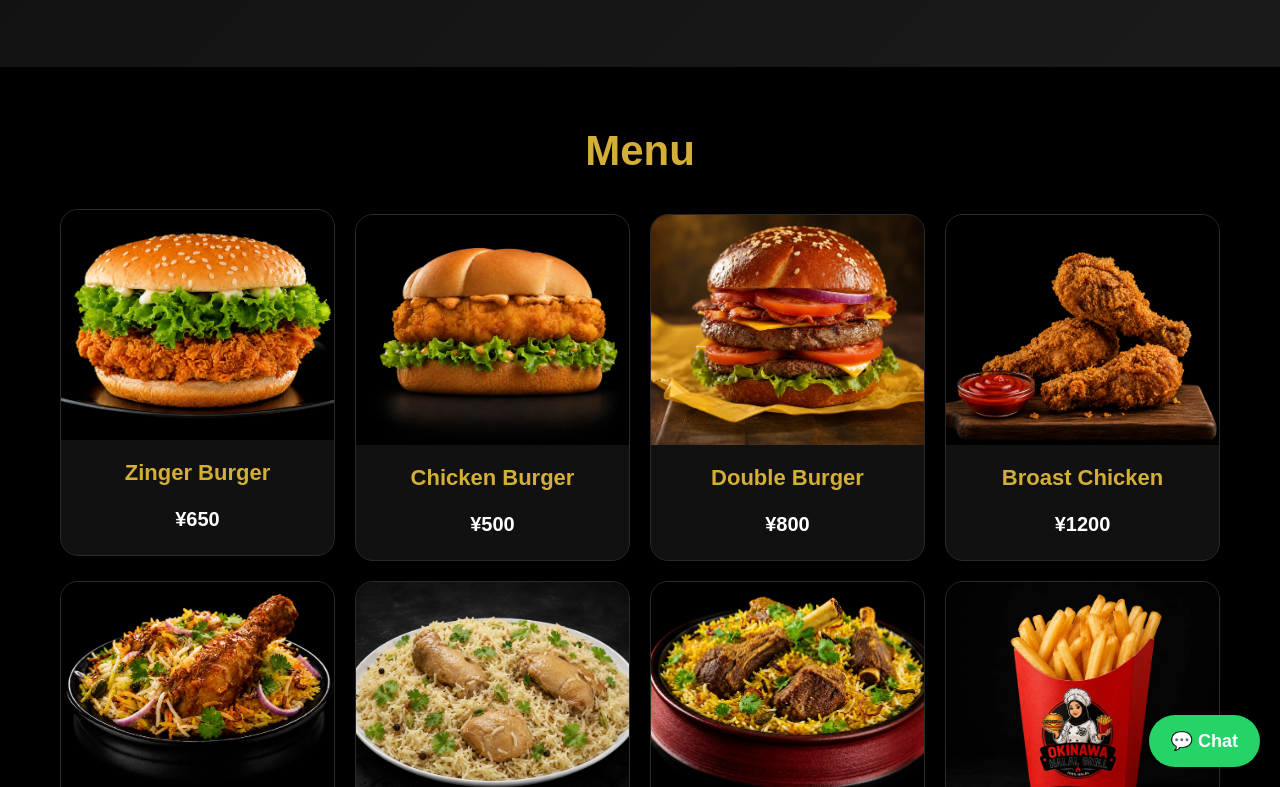
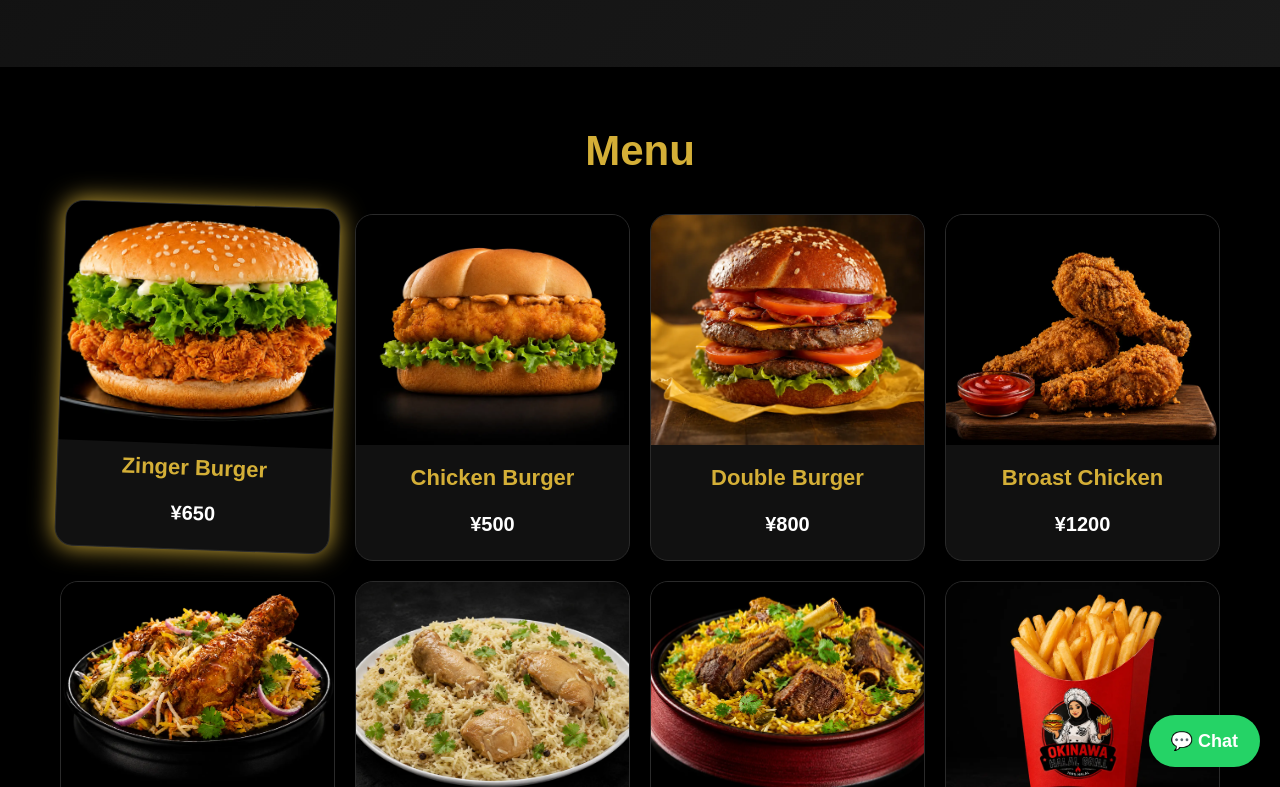
Before and after one commit to tsumuraya69/okinawa-halal-grill, a plain HTML site: page index.html in a window 1280 px wide. In both pictures the pointer is over the element 197 px from the left and 954 px from the top of the page. Shown: the part 567-1354 px from the top of the page. Drawn offline with Linux system fonts and the light colour scheme.

Commit message:
Update index.html

```diff
--- a/index.html
+++ b/index.html
@@ -93,16 +93,25 @@ section{
   border-radius:18px;
   overflow:hidden;
   text-align:center;
-  transition:0.3s;
+  transition:0.4s;
+  position:relative;
 }
 
-.card:hover{transform:translateY(-5px);}
+.card:hover{
+  transform:translateY(-10px) rotate(2deg);
+  box-shadow:0 0 25px #d4af37;
+}
 
 .card img{
   width:100%;
   height:230px;
   object-fit:cover;
   display:block;
+  transition:0.8s;
+}
+
+.card:hover img{
+  transform:rotate(360deg) scale(1.08);
 }
 
 .card h3{
```
